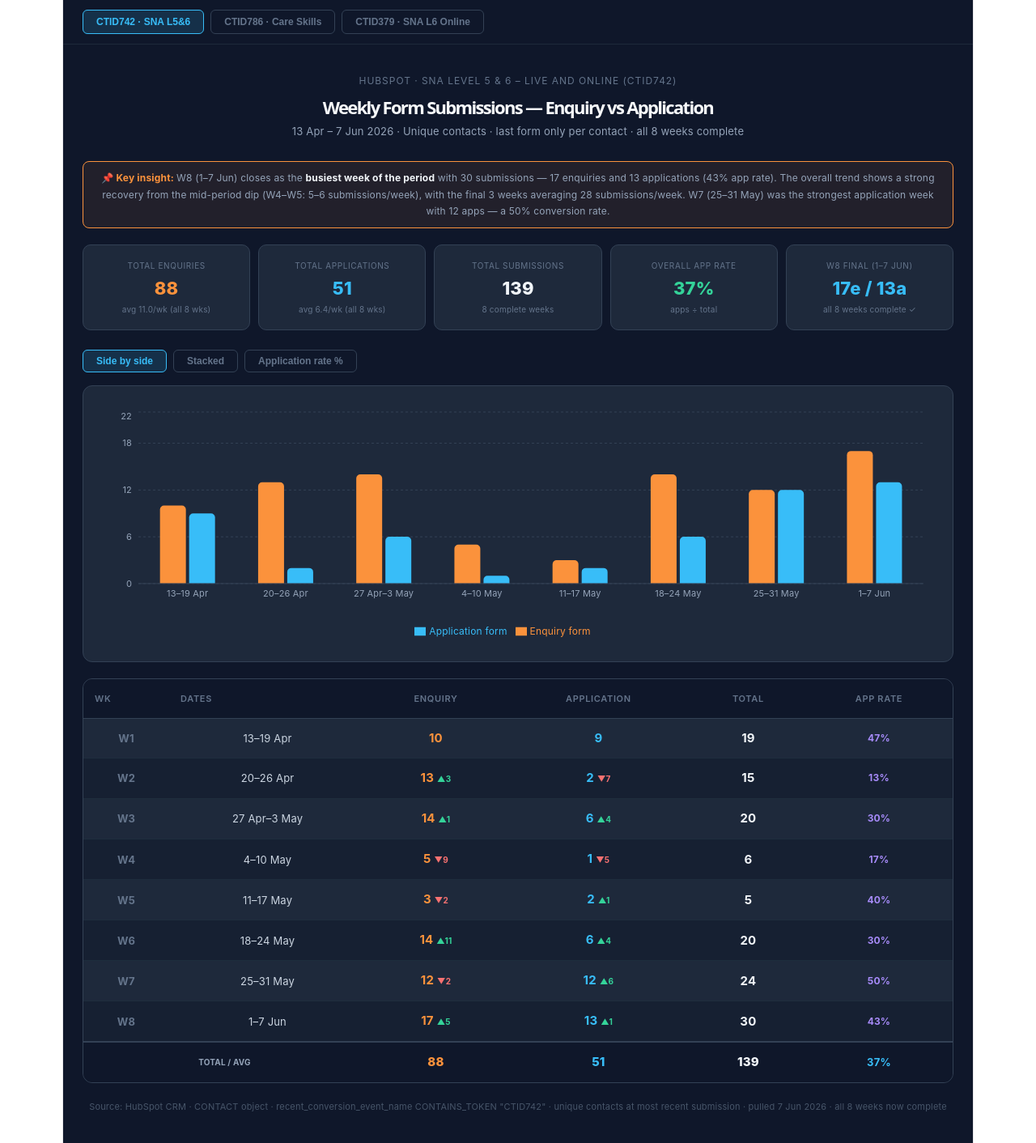
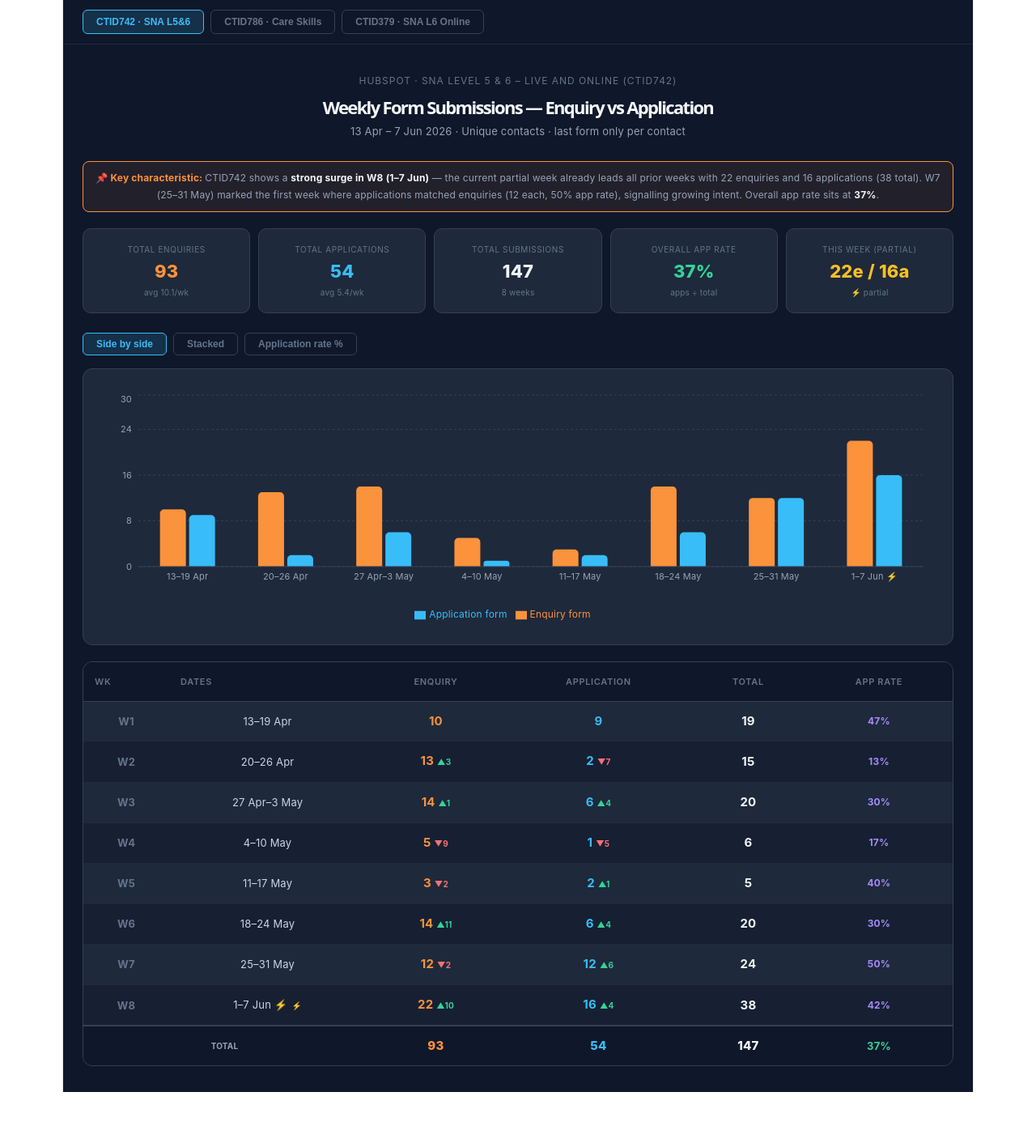
Before and after one commit to hubaispot/forus-reports, a React (Vite) app: page / in a window 1280 px wide. Shown: the whole page at 81% size. After the commit the page ends 1349 px from the top, so only its background shows below. Built offline with nearby package versions, Linux system fonts and the light colour scheme.

Commit message:
update week ending 7 Jun

```diff
--- a/src/ctid742_enq_vs_app_weekly.jsx
+++ b/src/ctid742_enq_vs_app_weekly.jsx
@@ -12,7 +12,7 @@ const data = [
   { week: "11–17 May",    enq: 3,  app: 2,  full: true  },
   { week: "18–24 May",    enq: 14, app: 6,  full: true  },
   { week: "25–31 May",    enq: 12, app: 12, full: true  },
-  { week: "1–7 Jun",      enq: 17, app: 13, full: true  },
+  { week: "1–7 Jun ⚡",   enq: 22, app: 16, full: false },
 ].map(d => ({ ...d, total: d.enq + d.app, appRate: (d.enq + d.app) > 0 ? +(d.app / (d.enq + d.app) * 100).toFixed(0) : 0 }));
 
 const fullWeeks  = data.filter(d => d.full);
@@ -83,28 +83,28 @@ export default function App() {
           Weekly Form Submissions — Enquiry vs Application
         </h1>
         <p style={{ margin:0, color:"#94a3b8", fontSize:13 }}>
-          13 Apr – 7 Jun 2026 · Unique contacts · last form only per contact · all 8 weeks complete
+          13 Apr – 7 Jun 2026 · Unique contacts · last form only per contact
         </p>
       </div>
 
       {/* Notable insight banner */}
       <div style={{ background:"rgba(251,146,60,0.08)", border:"1px solid #fb923c", borderRadius:8,
         padding:"10px 14px", marginBottom:20, fontSize:12, color:"#94a3b8", lineHeight:1.7 }}>
-        <strong style={{ color:"#fb923c" }}>📌 Key insight: </strong>
-        W8 (1–7 Jun) closes as the <strong style={{ color:"#f1f5f9" }}>busiest week of the period</strong> with 30 submissions —
-        17 enquiries and 13 applications (43% app rate). The overall trend shows a strong recovery from the mid-period dip
-        (W4–W5: 5–6 submissions/week), with the final 3 weeks averaging 28 submissions/week.
-        W7 (25–31 May) was the strongest application week with 12 apps — a 50% conversion rate.
+        <strong style={{ color:"#fb923c" }}>📌 Key characteristic: </strong>
+        CTID742 shows a <strong style={{ color:"#f1f5f9" }}>strong surge in W8 (1–7 Jun)</strong> —
+        the current partial week already leads all prior weeks with 22 enquiries and 16 applications (38 total).
+        W7 (25–31 May) marked the first week where applications matched enquiries (12 each, 50% app rate),
+        signalling growing intent. Overall app rate sits at <strong style={{ color:"#f1f5f9" }}>{overallApp}%</strong>.
       </div>
 
       {/* KPIs */}
       <div style={{ display:"flex", gap:10, marginBottom:24, flexWrap:"wrap" }}>
         {[
-          { label:"Total Enquiries",    value:totalEnq,        sub:`avg ${avgEnq}/wk (all 8 wks)`,  color:COLORS.enq  },
-          { label:"Total Applications", value:totalApp,        sub:`avg ${avgApp}/wk (all 8 wks)`,  color:COLORS.app  },
-          { label:"Total Submissions",  value:total,           sub:"8 complete weeks",               color:"#f1f5f9"   },
-          { label:"Overall App Rate",   value:overallApp+"%",  sub:"apps ÷ total",                   color:"#34d399"   },
-          { label:"W8 Final (1–7 Jun)", value:`17e / 13a`,     sub:"all 8 weeks complete ✓",         color:"#38bdf8"   },
+          { label:"Total Enquiries",    value:totalEnq,        sub:`avg ${avgEnq}/wk`,  color:COLORS.enq  },
+          { label:"Total Applications", value:totalApp,        sub:`avg ${avgApp}/wk`,  color:COLORS.app  },
+          { label:"Total Submissions",  value:total,           sub:"8 weeks",           color:"#f1f5f9"   },
+          { label:"Overall App Rate",   value:overallApp+"%",  sub:"apps ÷ total",      color:"#34d399"   },
+          { label:"This week (partial)",value:`${data[7].enq}e / ${data[7].app}a`, sub:"⚡ partial", color:"#fbbf24" },
         ].map(k => (
           <div key={k.label} style={{ background:"#1e293b", borderRadius:10, padding:"12px 18px",
             flex:"1 1 110px", border:"1px solid #334155" }}>
@@ -136,15 +136,15 @@ export default function App() {
               <ReferenceLine y={overallApp} stroke="#64748b" strokeDasharray="4 3"
                 label={{ value:`Avg ${overallApp}%`, fill:"#64748b", fontSize:11, position:"insideTopRight" }}/>
               <Line dataKey="appRate" name="Application rate" type="monotone"
-                stroke="#38bdf8" strokeWidth={2.5}
-                dot={{ r:6, fill:"#38bdf8", strokeWidth:0 }} connectNulls/>
+                stroke="#34d399" strokeWidth={2.5}
+                dot={{ r:6, fill:"#34d399", strokeWidth:0 }} connectNulls/>
             </ComposedChart>
           ) : (
             <ComposedChart data={data} margin={{ top:8, right:20, left:-8, bottom:8 }}
               barCategoryGap={view==="stacked"?"30%":"22%"} barGap={4}>
               <CartesianGrid strokeDasharray="3 3" stroke="#334155" vertical={false}/>
               <XAxis dataKey="week" tick={{ fill:"#94a3b8", fontSize:11 }} axisLine={{ stroke:"#334155" }} tickLine={false}/>
-              <YAxis tick={{ fill:"#94a3b8", fontSize:11 }} axisLine={false} tickLine={false} domain={[0,22]}/>
+              <YAxis tick={{ fill:"#94a3b8", fontSize:11 }} axisLine={false} tickLine={false} domain={[0,30]}/>
               <Tooltip content={<CustomTooltip/>} cursor={{ fill:"rgba(148,163,184,.06)" }}/>
               <Legend wrapperStyle={{ paddingTop:16, fontSize:12 }}
                 formatter={v => v==="enq" ? "Enquiry form" : "Application form"}/>
@@ -204,20 +204,15 @@ export default function App() {
               );
             })}
             <tr style={{ background:"#0f172a", borderTop:"2px solid #334155" }}>
-              <td colSpan={2} style={{ padding:"11px 14px", color:"#94a3b8", fontWeight:700, fontSize:10, textTransform:"uppercase" }}>Total / Avg</td>
+              <td colSpan={2} style={{ padding:"11px 14px", color:"#94a3b8", fontWeight:700, fontSize:10, textTransform:"uppercase" }}>Total</td>
               <td style={{ padding:"11px 14px", textAlign:"center", fontWeight:800, color:COLORS.enq, fontSize:15 }}>{totalEnq}</td>
               <td style={{ padding:"11px 14px", textAlign:"center", fontWeight:800, color:COLORS.app, fontSize:15 }}>{totalApp}</td>
               <td style={{ padding:"11px 14px", textAlign:"center", fontWeight:800, color:"#f1f5f9", fontSize:15 }}>{total}</td>
-              <td style={{ padding:"11px 14px", textAlign:"center", fontWeight:700, color:"#38bdf8", fontSize:13 }}>{overallApp}%</td>
+              <td style={{ padding:"11px 14px", textAlign:"center", fontWeight:700, color:"#34d399", fontSize:13 }}>{overallApp}%</td>
             </tr>
           </tbody>
         </table>
       </div>
-
-      {/* Footer note */}
-      <p style={{ margin:"16px 0 0", fontSize:11, color:"#475569", textAlign:"center" }}>
-        Source: HubSpot CRM · CONTACT object · recent_conversion_event_name CONTAINS_TOKEN "CTID742" · unique contacts at most recent submission · pulled 7 Jun 2026 · all 8 weeks now complete
-      </p>
     </div>
   );
 }
```
